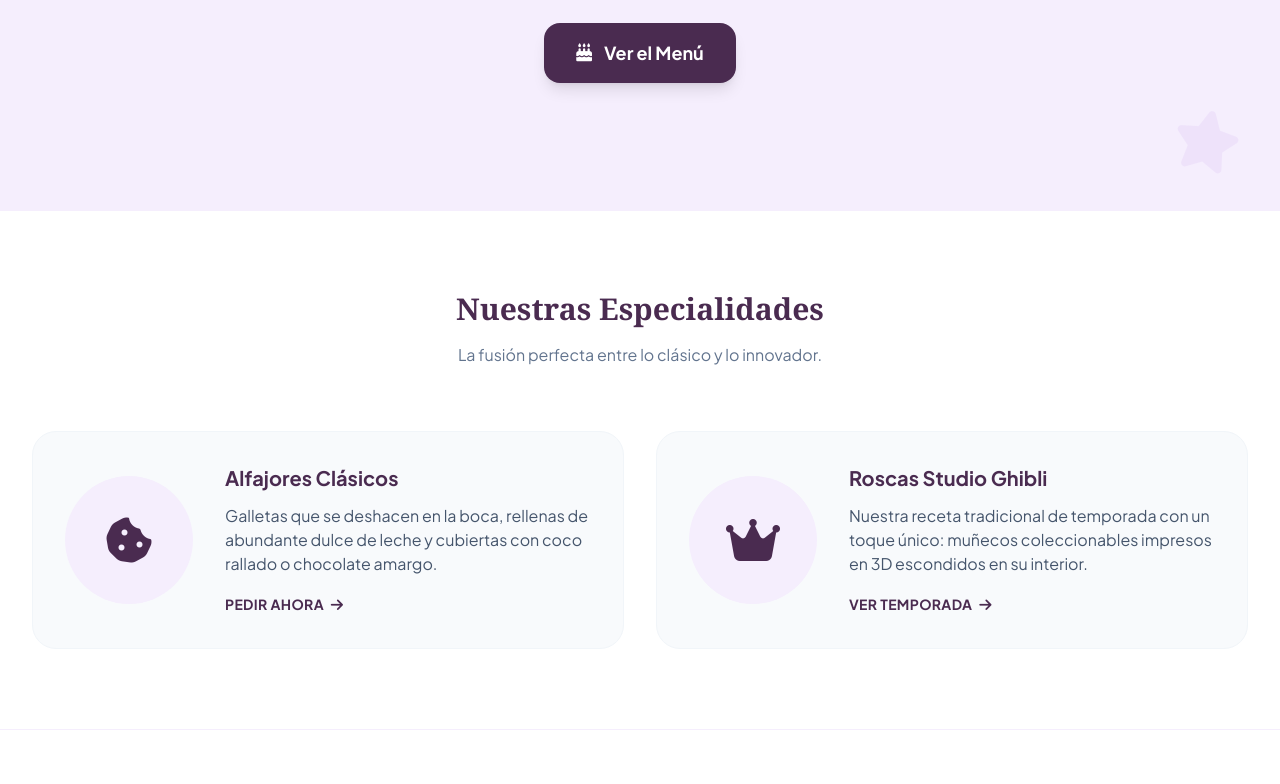
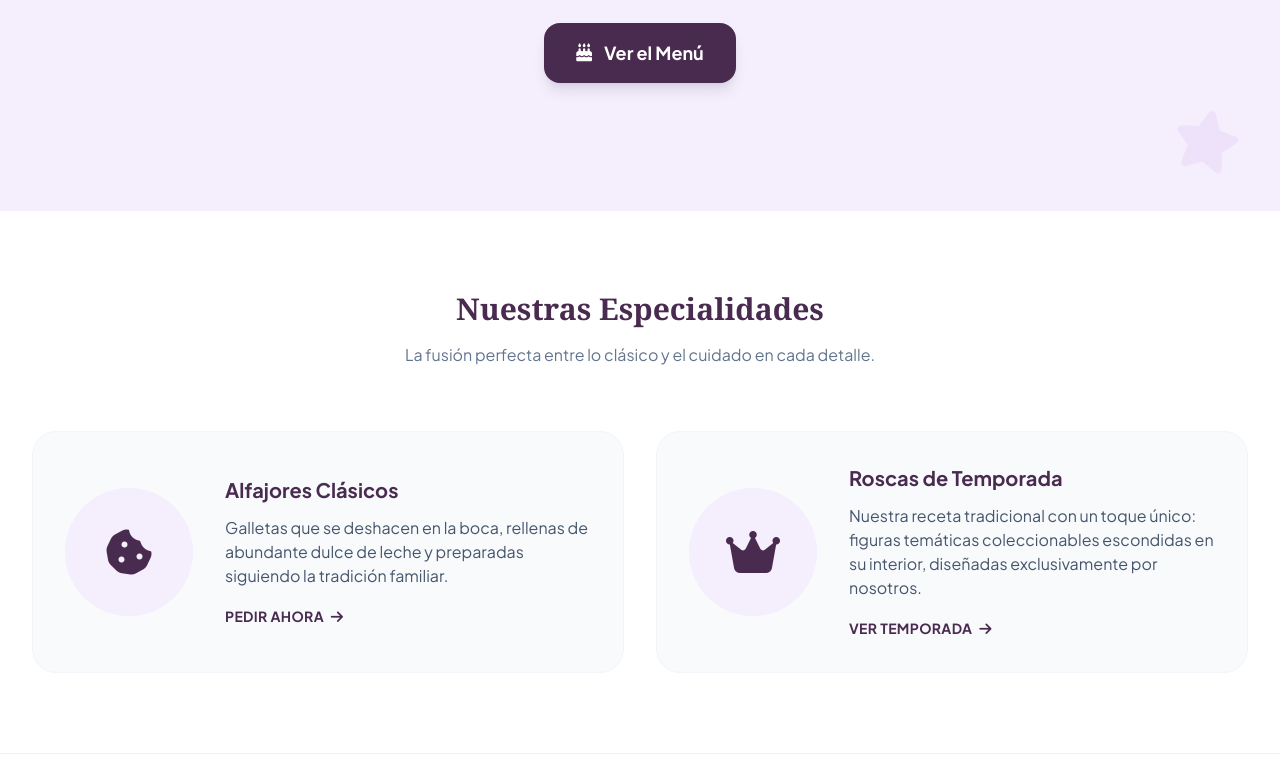
Before and after one commit to Emanuel033/MoniMila, a React (Vite) app: page / in a window 1280 px wide. Shown: the part 500-1284 px from the top of the page. Built offline with nearby package versions, Linux system fonts and the light colour scheme.

Commit message:
Update Inicio.jsx

```diff
--- a/src/pages/Inicio/Inicio.jsx
+++ b/src/pages/Inicio/Inicio.jsx
@@ -5,7 +5,7 @@ function Inicio() {
   return (
     <div className="flex flex-col min-h-screen bg-slate-50">
 
-      {/* Sección Hero (Encabezado principal) */}
+      {/* Sección Hero */}
       <section className="relative bg-[#F5EEFD] overflow-hidden">
         <div className="max-w-7xl mx-auto px-4 sm:px-6 lg:px-8 py-20 lg:py-32 flex flex-col items-center text-center relative z-10">
           <span className="text-sm font-bold tracking-widest text-[#4A2B50] uppercase mb-4 bg-white px-4 py-1 rounded-full shadow-sm">
@@ -25,7 +25,7 @@ function Inicio() {
           </Link>
         </div>
 
-        {/* Elementos decorativos de fondo */}
+        {/* Elementos decorativos */}
         <div className="absolute top-10 left-10 text-[#E8D8F8] opacity-50 text-6xl transform -rotate-12">
           <i className="fa-solid fa-cookie"></i>
         </div>
@@ -39,7 +39,7 @@ function Inicio() {
         <div className="max-w-7xl mx-auto px-4 sm:px-6 lg:px-8">
           <div className="text-center mb-16">
             <h2 className="text-3xl font-bold font-serif text-[#4A2B50] mb-4">Nuestras Especialidades</h2>
-            <p className="text-slate-500">La fusión perfecta entre lo clásico y lo innovador.</p>
+            <p className="text-slate-500">La fusión perfecta entre lo clásico y el cuidado en cada detalle.</p>
           </div>
 
           <div className="grid md:grid-cols-2 gap-8">
@@ -51,21 +51,21 @@ function Inicio() {
               </div>
               <div className="text-center md:text-left">
                 <h3 className="text-xl font-bold text-[#4A2B50] mb-3">Alfajores Clásicos</h3>
-                <p className="text-slate-600 mb-4">Galletas que se deshacen en la boca, rellenas de abundante dulce de leche y cubiertas con coco rallado o chocolate amargo.</p>
+                <p className="text-slate-600 mb-4">Galletas que se deshacen en la boca, rellenas de abundante dulce de leche y preparadas siguiendo la tradición familiar.</p>
                 <Link to="/catalogo" className="text-sm font-bold text-[#4A2B50] hover:text-indigo-600 uppercase tracking-wide">
                   Pedir ahora <i className="fa-solid fa-arrow-right ml-1"></i>
                 </Link>
               </div>
             </div>
 
-            {/* Tarjeta 2: Roscas y 3D */}
+            {/* Tarjeta 2: Roscas */}
             <div className="bg-slate-50 rounded-3xl p-8 border border-slate-100 flex flex-col md:flex-row items-center gap-8 group hover:shadow-md transition-shadow">
               <div className="w-32 h-32 shrink-0 bg-[#F5EEFD] rounded-full flex items-center justify-center text-5xl text-[#4A2B50] group-hover:scale-110 transition-transform">
                 <i className="fa-solid fa-crown"></i>
               </div>
               <div className="text-center md:text-left">
-                <h3 className="text-xl font-bold text-[#4A2B50] mb-3">Roscas Studio Ghibli</h3>
-                <p className="text-slate-600 mb-4">Nuestra receta tradicional de temporada con un toque único: muñecos coleccionables impresos en 3D escondidos en su interior.</p>
+                <h3 className="text-xl font-bold text-[#4A2B50] mb-3">Roscas de Temporada</h3>
+                <p className="text-slate-600 mb-4">Nuestra receta tradicional con un toque único: figuras temáticas coleccionables escondidas en su interior, diseñadas exclusivamente por nosotros.</p>
                 <Link to="/catalogo" className="text-sm font-bold text-[#4A2B50] hover:text-indigo-600 uppercase tracking-wide">
                   Ver temporada <i className="fa-solid fa-arrow-right ml-1"></i>
                 </Link>
```
